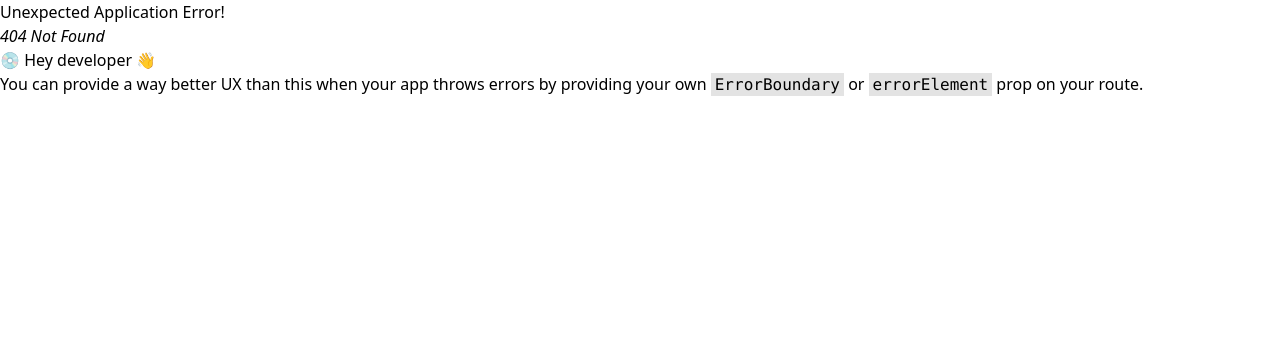
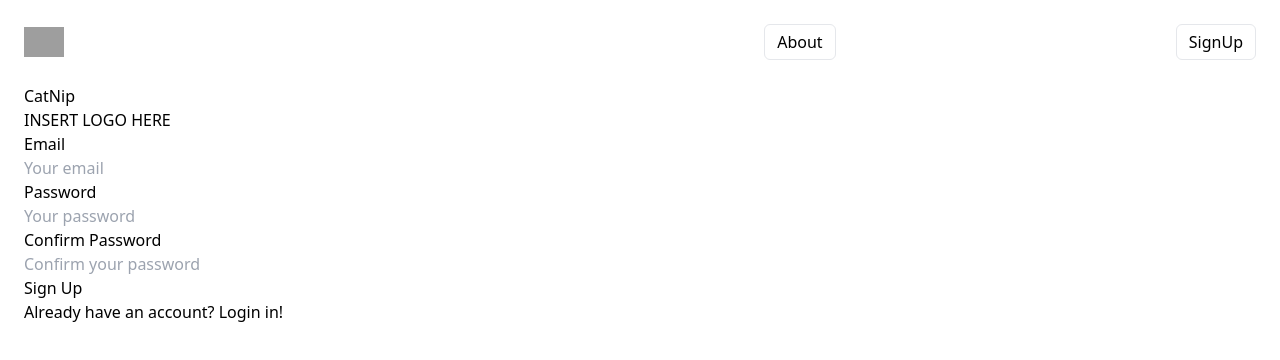
Before and after one commit to ElysiaLopez/catnip.nu, a React (Vite) app in the folder client/: page /signup in a window 1280 px wide. Before the commit this address had no page. Shown: the top 360 px of the page. Built offline with nearby package versions, Linux system fonts and the light colour scheme; grey boxes are pictures that could not be loaded.

Commit message:
new changes

```diff
--- a/client/src/components/Navbar.jsx
+++ b/client/src/components/Navbar.jsx
@@ -13,6 +13,13 @@ export default function Navbar() {
         <NavLink className="inline-flex items-center justify-center whitespace-nowrap text-md font-medium ring-offset-background transition-colors focus-visible:outline-none focus-visible:ring-2 focus-visible:ring-ring focus-visible:ring-offset-2 disabled:pointer-events-none disabled:opacity-50 border border-input bg-background hover:bg-slate-100 h-9 rounded-md px-3" to="/about">
             About
         </NavLink>
+
+        <NavLink className="inline-flex items-center justify-center whitespace-nowrap text-md font-medium ring-offset-background transition-colors focus-visible:outline-none focus-visible:ring-2 focus-visible:ring-ring focus-visible:ring-offset-2 disabled:pointer-events-none disabled:opacity-50 border border-input bg-background hover:bg-slate-100 h-9 rounded-md px-3" to="/signup">
+            SignUp
+        </NavLink>
+
+
+
       </nav>
     </div>
   );
--- /dev/null
+++ b/client/src/components/SignUp.jsx
@@ -0,0 +1,56 @@
+const SignUp = () => {
+    return (
+        <div className="App">
+        <body>
+          <div>
+            <h1 className="purple-text">CatNip</h1>
+            <h2>INSERT LOGO HERE</h2>
+          </div>
+          <div>
+            <p>
+              <form action="">
+                <label for="username">Email</label>
+                <br />
+                <input
+                  type="text"
+                  id="username"
+                  placeholder="Your email"
+                  name="username"
+                  required
+                />
+
+                <br />
+                <label for="password">Password</label>
+                <br />
+                <input
+                  type="text"
+                  id="password"
+                  placeholder="Your password"
+                  name="password"
+                  required
+                />
+                <br />
+                <label for="confirm password">Confirm Password</label>
+                <br />
+                <input
+                  type="text"
+                  id="confirm password"
+                  placeholder="Confirm your password"
+                  name="confirm password"
+                  required
+                />
+                <br />
+                <button type="submit" className="custom-button">
+                  Sign Up
+                </button>
+              </form>
+              Already have an account? <a href="">Login in!</a>
+            </p>
+          </div>
+        </body>
+      </div>
+    );
+  }
+
+
+  export default SignUp;
```
Also changed, not shown: client/src/main.jsx (+16 -0 lines).
